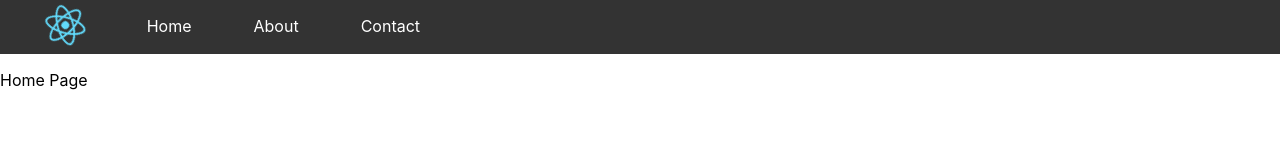
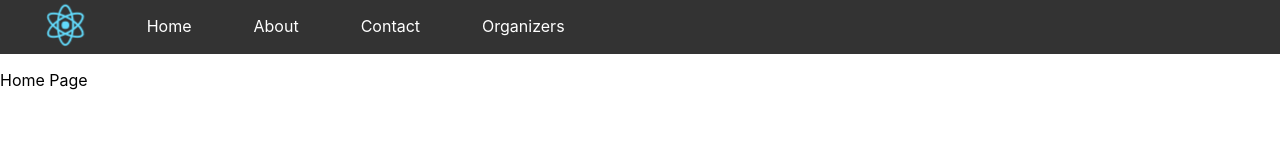
Before and after one commit to Bostonhacks/mangotea, a React (Create React App) app: page / in a window 1280 px wide. Shown: the top 160 px of the page. Built offline with nearby package versions, Linux system fonts and the light colour scheme.

Commit message:
added routing to organizer page

```diff
--- a/src/App.js
+++ b/src/App.js
@@ -11,6 +11,7 @@ import {
 import './styles/Router.css'
 
 import Home from './pages/Home'
+import Organizer from './pages/Organizer'
 
 // TODO: Set up react router
 //       Work on About/Contact and Organizer pages
@@ -32,11 +33,15 @@ function App() {
           <li>
             <Link to="/contact">Contact</Link>
           </li>
+          <li>
+            <Link to="/organizer">Organizers</Link>
+          </li>
         </ul>
         <Switch>
           <Route exact path="/" component={Home}/>
           <Route path="/about" component={Home}/>
           <Route path="/contact" component={Home}/>
+          <Route path="/organizer" component={Organizer}/>
         </Switch>
       </div>
     </Router>
```
